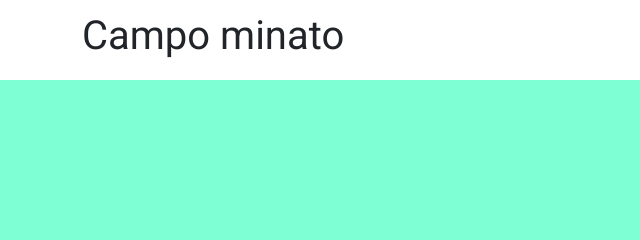
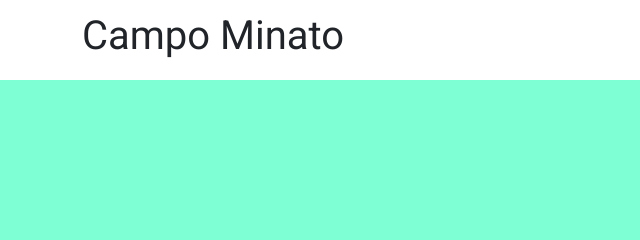
Before and after one commit to NelloRossi97/js-campominato-grid, a plain HTML site: page index.html in a window 1280 px wide. Shown: the top 240 px of the page, 0-640 px from the left. Drawn offline with nearby package versions, Linux system fonts and the light colour scheme.

Commit message:
added title to page

```diff
--- a/index.html
+++ b/index.html
@@ -9,13 +9,13 @@
         <link href="https://cdn.jsdelivr.net/npm/bootstrap@5.3.0-alpha1/dist/css/bootstrap.min.css" rel="stylesheet" integrity="sha384-GLhlTQ8iRABdZLl6O3oVMWSktQOp6b7In1Zl3/Jr59b6EGGoI1aFkw7cmDA6j6gD" crossorigin="anonymous">
         <link rel="stylesheet" href="https://cdnjs.cloudflare.com/ajax/libs/font-awesome/6.3.0/css/all.min.css">
         <link rel="stylesheet" href="./css/style.css">
-        <title></title>
+        <title>Campo Minato</title>
     </head>
     <body>
         <div class="wrapper">
             <header class="bg-white container">
                 <div class="nav justify-content-between align-items-center h-100">
-                    <h1>Campo minato</h1>
+                    <h1>Campo Minato</h1>
                     <form class="d-flex align-items-center">
                         <div class="d-flex flex-column align-content-center align-items-center me-3">
                             <label for="difficulty">Seleziona difficoltà</label>
```
